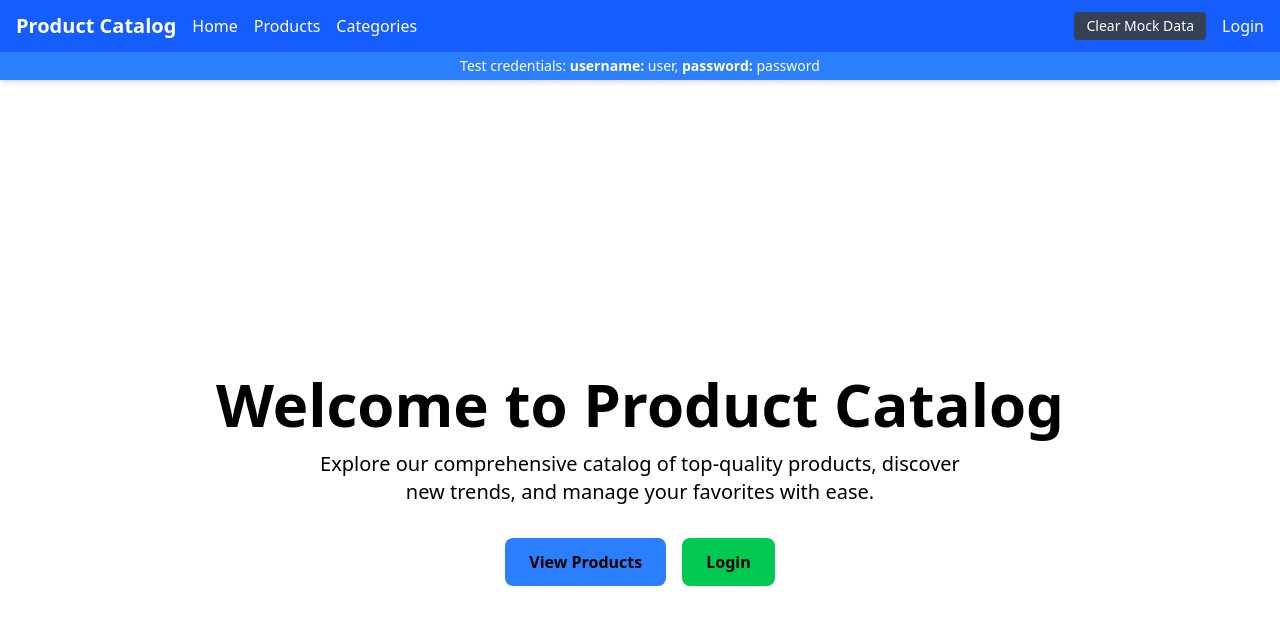
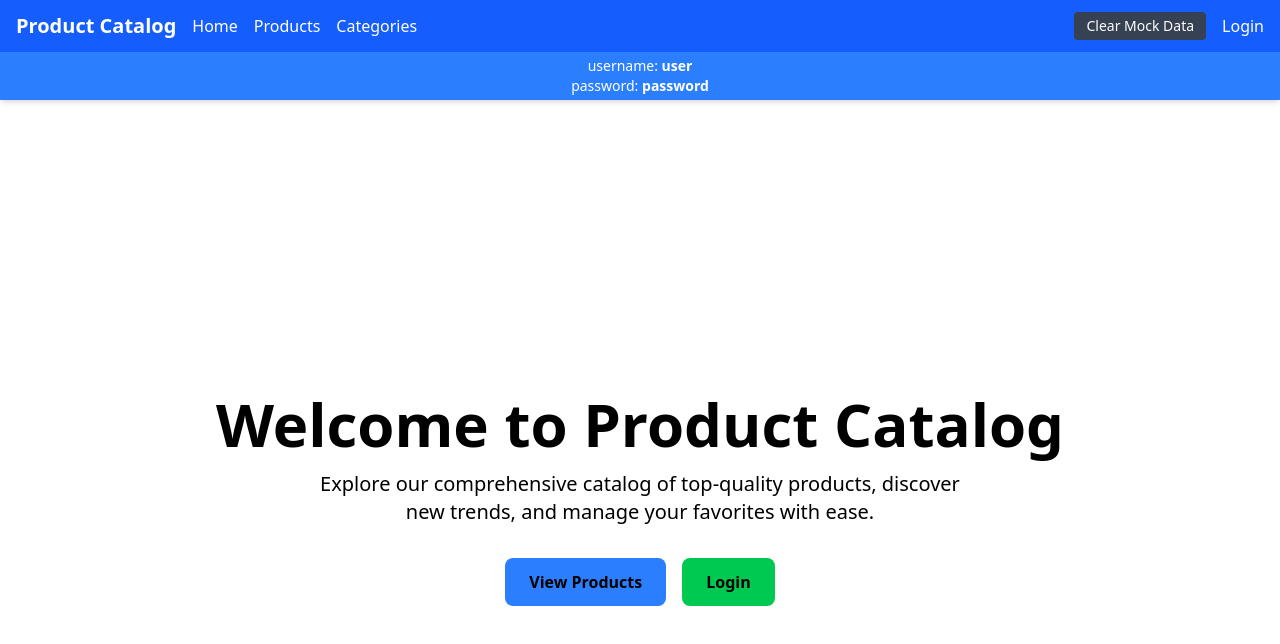
Before and after one commit to fjuncal/product-catalog-frontend, a React (Vite) app: page / in a window 1280 px wide. Shown: the top 644 px of the page. Built offline with nearby package versions, Linux system fonts and the light colour scheme.

Commit message:
Changing header text

```diff
--- a/src/components/Header.tsx
+++ b/src/components/Header.tsx
@@ -62,8 +62,12 @@ export default function Header() {
 			</div>
 			{!token && (
 				<div className="bg-blue-500 text-sm text-center py-1">
-					Test credentials: <span className="font-bold">username:</span> user,{" "}
-					<span className="font-bold">password:</span> password
+					<p>
+						username: <span className="font-bold">user</span>
+					</p>
+					<p>
+						password:<span className="font-bold"> password</span>
+					</p>
 				</div>
 			)}
 		</header>
```
